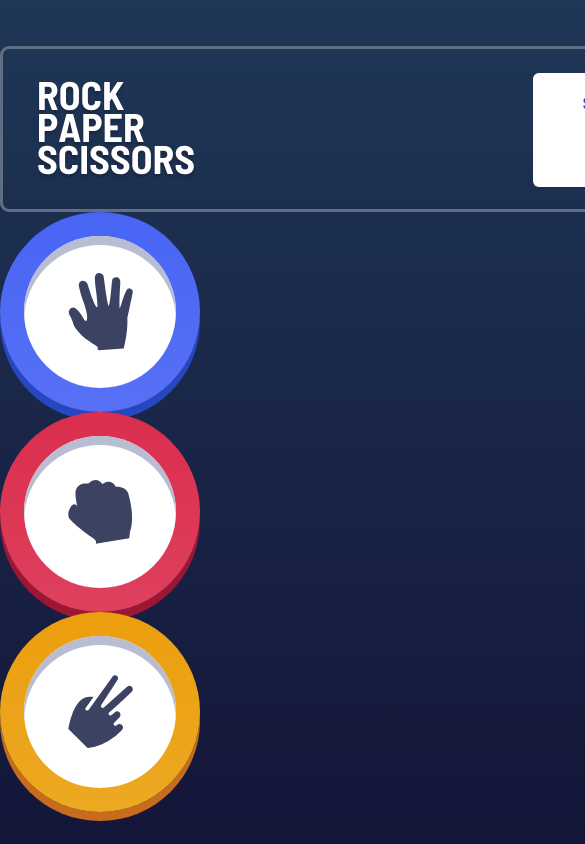
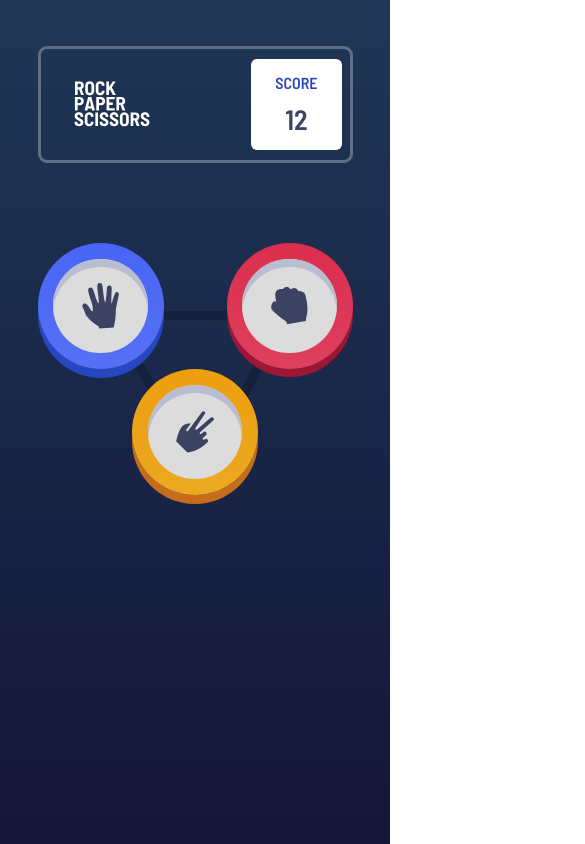
Before and after one commit to ydexmier/chifoumi, a website built with Parcel: page index.html in a window 390 px wide. Shown: the top 844 px of the page, 585 px wide, since content can reach past the window. Built offline with nearby package versions, Linux system fonts and the light colour scheme; a web font is replaced by a local one.

Commit message:
start responsive

```diff
--- a/index.html
+++ b/index.html
@@ -48,6 +48,9 @@
                 <div class="number">12</div>
             </div>
         </div>
+        <div class="step-1">
+            <div class="bg-triangle"><img src="./assets/img/bg-triangle.svg" /></div>
+            <div class="first-line">
                 <div class="action paper">
                     <div class="action-border">
                         <div class="action-content">
@@ -62,10 +65,14 @@
                         </div>
                     </div>
                 </div>
+            </div>
+            <div class="second-line">
                 <div class="action scissors">
                     <div class="action-border">
                         <div class="action-content">
                             <img src="./assets/img/icon-scissors.svg" />
+                        </div>
+                    </div>
                 </div>
             </div>
         </div>
--- a/src/styles.scss
+++ b/src/styles.scss
@@ -21,43 +21,79 @@ body {
   color: $text-color;
 
   .container {
-    width: 700px;
+    width: 315px;
     margin: 46px auto 0 auto;
+  }
+
   .header {
     display: flex;
     justify-content: space-between;
     align-items: center;
-      padding: 24px 22px 22px 32px;
+    padding: 10px 8px 10px 32px;
     border: solid 3px $header-outlined;
     border-radius: 9px;
     .actions {
       display: flex;
       flex-direction: column;
       color: white;
-        font-size: 36px;
+      font-size: 8px; //36
+      img {
+        height: 48px;
+      }
     }
     .score {
+      padding: 14px 24px;
       display: flex;
       align-items: center;
       flex-direction: column;
-        padding: 20px 50px;
       background: white;
       border-radius: 6px;
 
 
       .label {
         color: $score-color;
+        margin-bottom: 10px;
       }
       .number {
-          font-size: 46px;
+        font-size: 28px; //46
       }
+    }
+  }
+
+  .step-1 {
+    position: relative;
+    display: flex;
+    flex-direction: column;
+    margin-top: 80px;
+    background-position: 68px 68px;
+
+      .bg-triangle {
+        position: absolute;
+        width: calc(100% - 126px);
+        left: 68px;
+        top: 68px;
+      }
+
+    .first-line {
+      display: flex;
+      justify-content: space-between;
+    }
+    .second-line {
+      display: flex;
+      justify-content: center;
     }
   }
 
   .action {
     position: relative;
-      width: 200px;
-      height: 200px;
+    width: 126px;
+    height: 126px;
+    transition: transform 0.3s;
+    cursor: pointer;
+    img {
+      margin: auto;
+      width: 40%;
+    }
 
     .action-border {
       width: 100%;
@@ -68,50 +104,80 @@ body {
       position: absolute;
       display: flex;
       justify-content: center;
-        margin-top: 24px;
-        margin-left: 24px;
-        width: calc(100% - 48px);
-        height: calc(100% - 48px);
+      margin-top: 12.5%;
+      margin-left: 12.5%;
+      width: 75%;
+      height: 75%;
       border-radius: 50%;
+      background-color: #DCDCDC;
+      box-shadow: inset 0 8px #B8BDD1;
+
     }
     &.paper {
       .action-border {
         background:  $paper;
         box-shadow: 0 9px #2747C2;
       }
-        .action-content {
-          background-color: white;
-          box-shadow: inset 0 9px #B8BDD1;
-        }
     }
 
     &.rock {
       .action-border {
         background:  $rock;
-          box-shadow: 0 9px #9D1634;
-        }
-        .action-content {
-          background-color: white;
-          box-shadow: inset 0 9px #B8BDD1;
+        box-shadow: 0 8px #9D1634;
       }
     }
 
     &.scissors {
       .action-border {
+        box-shadow: 0 9px #C76C1D;
         background:  $scissors;
-          box-shadow: 0 9px #C76C1D;
-        }
-        .action-content {
-          background-color: white;
-          box-shadow: inset 0 9px #B8BDD1;
       }
     }
 
-      img {
-        margin: auto;
-        width: 65px;
+    &:hover {
+      transform: scale(1.1);
     }
   }
 }
 
+@media (min-width: 760px) {
+  body {
+    .container {
+      width: 700px;
+      margin: 46px auto 0 auto;
     }
+    .header {
+      .actions {
+        font-size: 36px;
+        img {
+          height: 96px;
+        }
+      }
+      .score {
+        padding: 20px 46px;
+        .label {
+          font-size: 12px;
+        }
+        .number {
+          font-size: 48px;
+          line-height: 48px;
+        }
+      }
+    }
+    .action {
+      width: 180px;
+      height: 180px;
+    }
+    .step-1 {
+      margin: 60px auto 0 auto;
+      width: 480px;
+
+      .first-line {
+        margin-bottom: 11px;
+      }
+      .second-line {
+        margin-top: 11px;
+      }
+    }
+  }
+}
```
Lines whose indentation alone changed are shown as unchanged.
